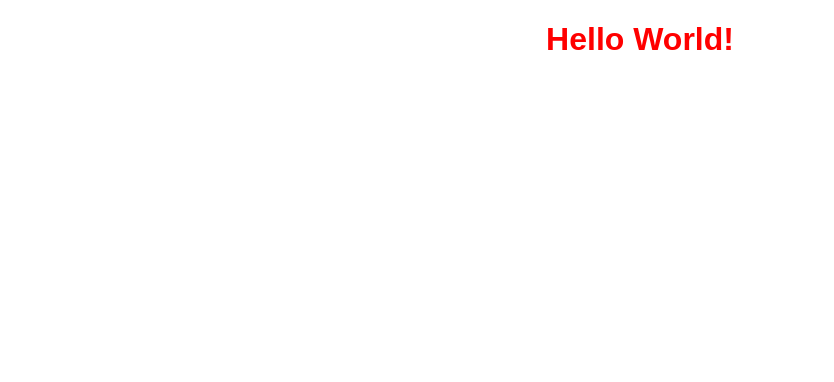
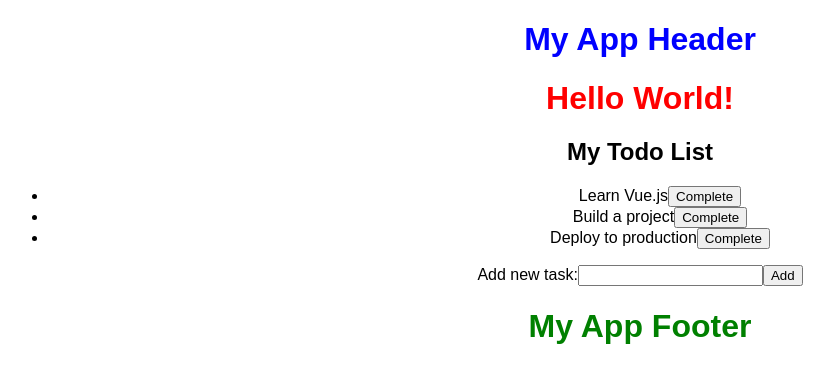
Before and after one commit to Suchethao/Vue_MiniApp, a Vue app in the folder mini-app/: page / in a window 1280 px wide. Shown: the top 382 px of the page, without its empty margins (0-834 px from the left). Built offline with nearby package versions, Linux system fonts and the light colour scheme.

Commit message:
added a new todo list component

```diff
--- a/mini-app/src/App.vue
+++ b/mini-app/src/App.vue
@@ -1,16 +1,25 @@
 <template>
   <div id="app">
+    <Header />
     <HelloWorld />
+    <Todos/>
+    <Footer />
   </div>
 </template>
 
 <script>
+import Header from "./components/Header.vue";
 import HelloWorld from "./components/HelloWorld.vue";
+import Footer from "./components/Footer.vue";
+import Todos from "./components/Todos.vue";
 
 export default {
   name: "App",
   components: {
+    Header,
     HelloWorld,
+    Todos,
+    Footer,
   },
 };
 </script>
--- /dev/null
+++ b/mini-app/src/components/Footer.vue
@@ -0,0 +1,17 @@
+<template>
+  <div>
+    <h1>My App Footer</h1>
+  </div>
+</template>
+
+<script>
+export default {
+  name: "AppFooter",
+};
+</script>
+
+<style scoped>
+h1 {
+  color: green;
+}
+</style>
--- /dev/null
+++ b/mini-app/src/components/Header.vue
@@ -0,0 +1,17 @@
+<template>
+  <div>
+    <h1>My App Header</h1>
+  </div>
+</template>
+
+<script>
+export default {
+  name: "AppHeader",
+};
+</script>
+
+<style scoped>
+h1 {
+  color: blue;
+}
+</style>
--- /dev/null
+++ b/mini-app/src/components/Todos.vue
@@ -0,0 +1,49 @@
+<template>
+  <div>
+    <h2>My Todo List</h2>
+    <ul>
+      <li v-for="(task, index) in tasks" :key="index" :class="{ completed: task.completed }">
+        <span>{{ task.text }}</span>
+        <button @click="completeTask(index)">Complete</button>
+      </li>
+    </ul>
+    <form @submit.prevent="addTask">
+      <label for="newTask">Add new task:</label>
+      <input type="text" id="newTask" v-model="newTaskText">
+      <button type="submit">Add</button>
+    </form>
+  </div>
+</template>
+
+<script>
+export default {
+  name: "AppTodos",
+  data() {
+    return {
+      tasks: [
+        { text: "Learn Vue.js", completed: false },
+        { text: "Build a project", completed: false },
+        { text: "Deploy to production", completed: false },
+      ],
+      newTaskText: "",
+    };
+  },
+  methods: {
+    addTask() {
+      if (this.newTaskText.trim() !== "") {
+        this.tasks.push({ text: this.newTaskText, completed: false });
+        this.newTaskText = "";
+      }
+    },
+    completeTask(index) {
+      this.tasks[index].completed = true;
+    },
+  },
+};
+</script>
+
+<style scoped>
+.completed {
+  text-decoration: line-through;
+}
+</style>
```
